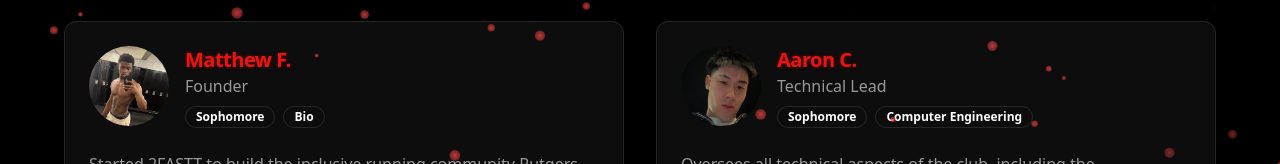
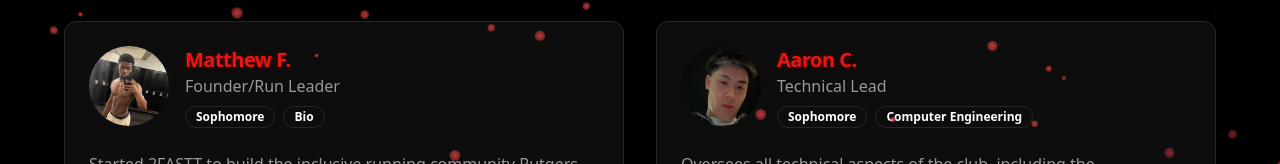
Before and after one commit to 2fasttclub/2fasttclub.github.io, a React (Vite) app: page /team in a window 1280 px wide. Shown: the part 215-379 px from the top of the page. Built offline with nearby package versions, Linux system fonts and the light colour scheme; the HTML template or start-up script is replaced by a standard one.

Commit message:
Update Matthew's role

```diff
--- a/src/pages/Team.tsx
+++ b/src/pages/Team.tsx
@@ -17,7 +17,7 @@ const Team = () => {
   const leadership = [
     {
       name: "Matthew F.",
-      role: "Founder",
+      role: "Founder/Run Leader",
       bio: "Started 2FASTT to build the inclusive running community Rutgers was missing. Believes every runner has a story worth celebrating.",
       year: "Sophomore",
       major: "Bio",
```
